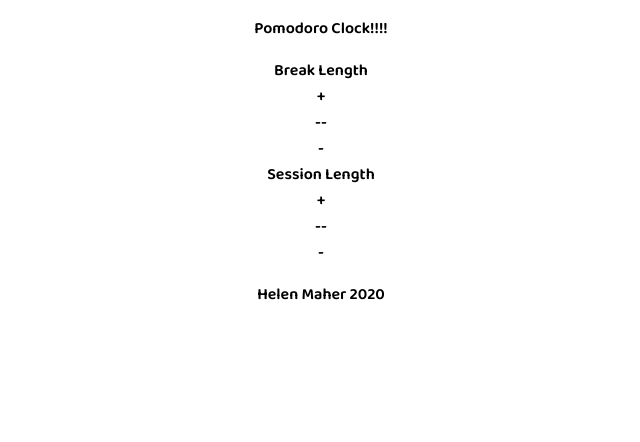
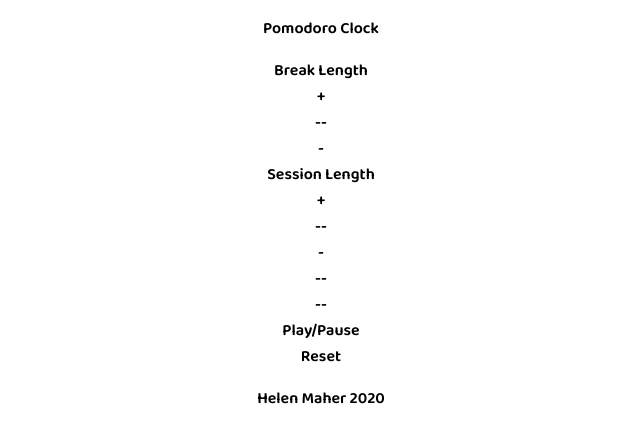
Before and after one commit to HelenHMaher/pomodoro-clock, a React (Create React App) app: page / in a window 1280 px wide. Shown: the top 442 px of the page, without its empty margins (319-959 px from the left). Built offline with nearby package versions, Linux system fonts and the light colour scheme.

Commit message:
component structure

```diff
--- a/src/App.js
+++ b/src/App.js
@@ -1,12 +1,14 @@
 import React from "react";
 import "./App.css";
 import LengthControl from "./LengthControl";
+import TimerFace from "./TimerFace";
+import TimerControl from "./TimerControl";
 
 export const App = () => {
   return (
     <div className="App">
       <header className="App-header">
-        <p>Pomodoro Clock!!!!</p>
+        <p>Pomodoro Clock</p>
       </header>
       <div className="clock-wrapper">
         <LengthControl
@@ -27,6 +29,8 @@ export const App = () => {
           length="--"
           handleClick="--"
         />
+        <TimerFace timerType="--" clock="--" />
+        <TimerControl handlePlayPause="--" handleReset="--" />
       </div>
       <footer className="App-footer">
         <p>Helen Maher 2020</p>
--- /dev/null
+++ b/src/TimerControl/index.js
@@ -0,0 +1,23 @@
+import React from "react";
+import PropTypes from "prop-types";
+
+export const TimerControl = (props) => {
+  const { handlePlayPause, handleReset } = props;
+  return (
+    <div className="timer-control">
+      <div id="start_stop" onClick={handlePlayPause}>
+        Play/Pause
+      </div>
+      <div id="reset" onClick={handleReset}>
+        Reset
+      </div>
+    </div>
+  );
+};
+
+export default TimerControl;
+
+TimerControl.propTypes = {
+  handlePlayPause: PropTypes.func.isRequired,
+  handleReset: PropTypes.func.isRequired,
+};
--- /dev/null
+++ b/src/TimerFace/index.js
@@ -0,0 +1,19 @@
+import React from "react";
+import PropTypes from "prop-types";
+
+export const TimerFace = (props) => {
+  const { timerType, clock } = props;
+  return (
+    <div className="timer-face">
+      <div id="timer-label">{timerType}</div>
+      <div id="countdown">{clock}</div>
+    </div>
+  );
+};
+
+export default TimerFace;
+
+TimerFace.propTypes = {
+  timerType: PropTypes.string.isRequired,
+  clock: PropTypes.func.isRequired,
+};
```
Also changed, not shown: public/logo192.png (deleted), public/logo512.png (deleted).
